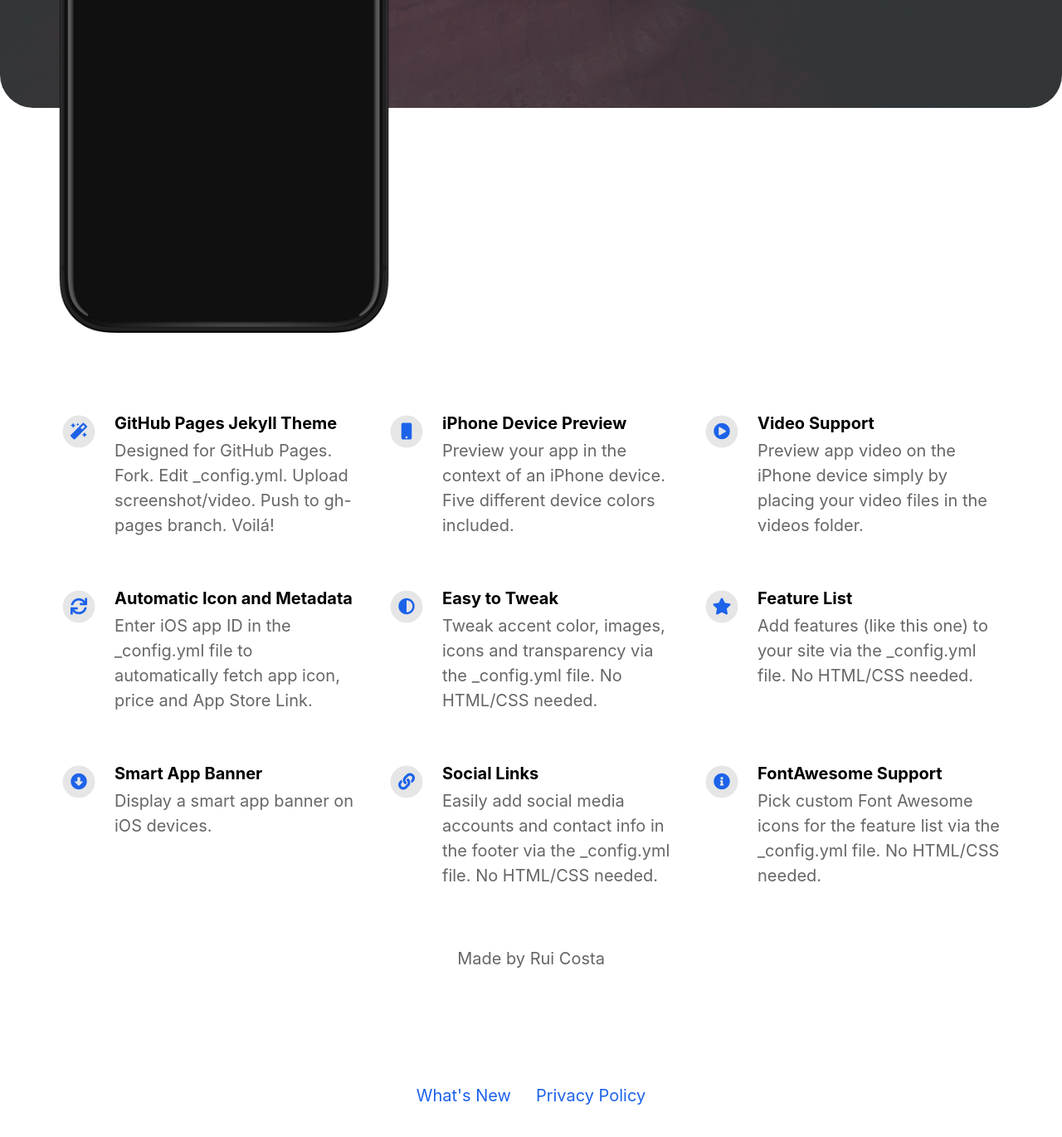
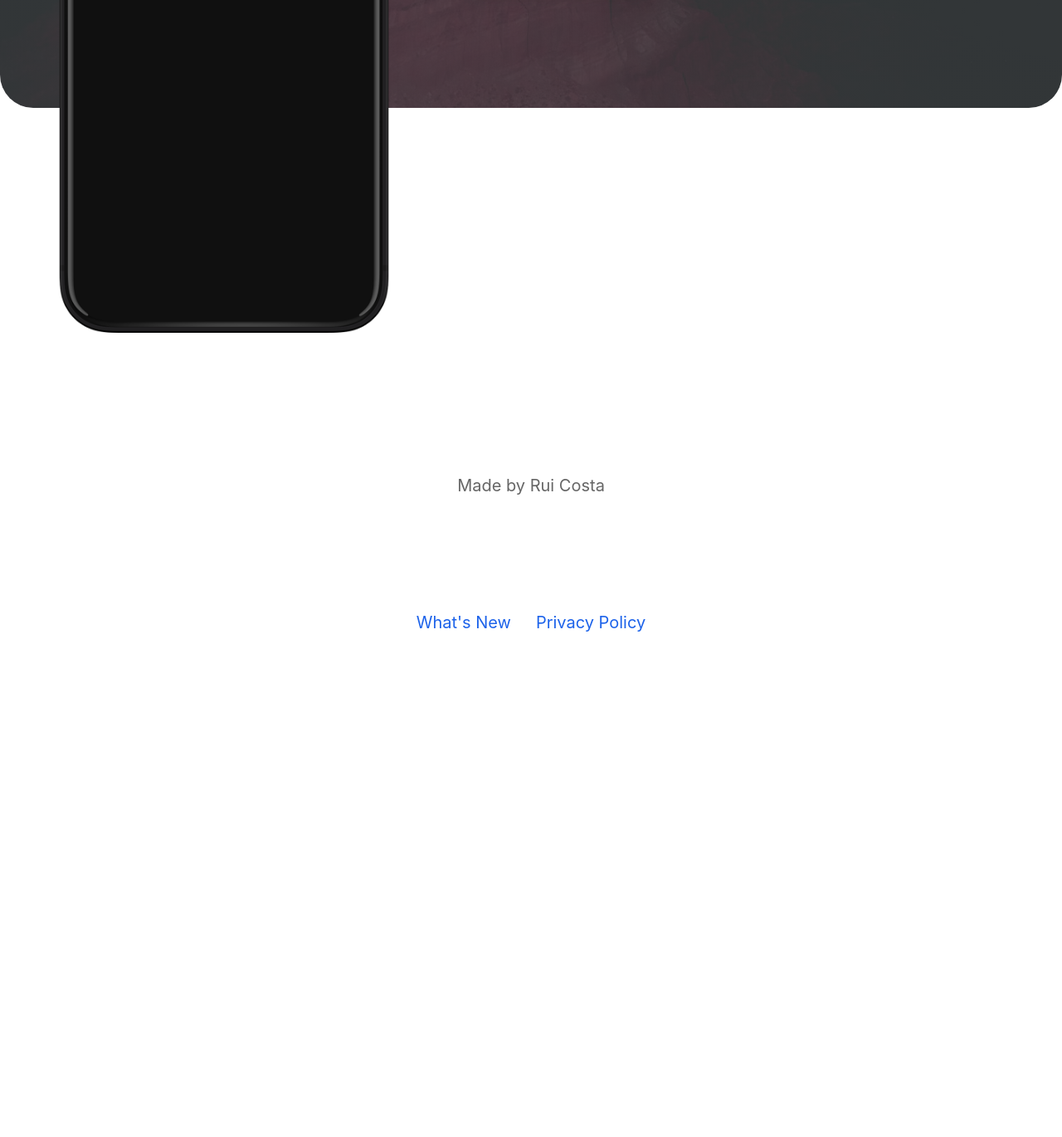
Before and after one commit to ruipfcosta/puzzled-pics-pro-landing-page, a Jekyll site: the page built from index.html, in a window 1280 px wide and 1400 px high, scrolled down 584 px. Shown: the top 1370 px of the window at 83% size. Built offline with Jekyll 4.4.1, drawn with Linux system fonts in a browser that asks for light colours; nearby versions of some CDN libraries; after the commit the page ends 1414 px from its top, so only the background shows below that.

Commit message:
Remove features

```diff
--- a/_config.yml
+++ b/_config.yml
@@ -34,47 +34,47 @@ mastodon_link                             :
 
 
 # Feature List                            Edit, add or remove features to be presented.
-features                                  :
+# features                                  :
 
-  - title                                 : GitHub Pages Jekyll Theme
-    description                           : Designed for GitHub Pages. Fork. Edit _config.yml. Upload screenshot/video. Push to gh-pages branch. Voilá!
-    fontawesome_icon_name                 : magic
+#   - title                                 : GitHub Pages Jekyll Theme
+#     description                           : Designed for GitHub Pages. Fork. Edit _config.yml. Upload screenshot/video. Push to gh-pages branch. Voilá!
+#     fontawesome_icon_name                 : magic
 
-  - title                                 : iPhone Device Preview
-    description                           : Preview your app in the context of an iPhone device. Five different device colors included.
-    fontawesome_icon_name                 : mobile
+#   - title                                 : iPhone Device Preview
+#     description                           : Preview your app in the context of an iPhone device. Five different device colors included.
+#     fontawesome_icon_name                 : mobile
 
-  - title                                 : Video Support
-    description                           : Preview app video on the iPhone device simply by placing your video files in the videos folder.
-    fontawesome_icon_name                 : play-circle
+#   - title                                 : Video Support
+#     description                           : Preview app video on the iPhone device simply by placing your video files in the videos folder.
+#     fontawesome_icon_name                 : play-circle
 
-  - title                                 : Automatic Icon and Metadata
-    description                           : Enter iOS app ID in the _config.yml file to automatically fetch app icon, price and App Store Link.
-    fontawesome_icon_name                 : sync
+#   - title                                 : Automatic Icon and Metadata
+#     description                           : Enter iOS app ID in the _config.yml file to automatically fetch app icon, price and App Store Link.
+#     fontawesome_icon_name                 : sync
 
-  - title                                 : Easy to Tweak
-    description                           : Tweak accent color, images, icons and transparency via the _config.yml file. No HTML/CSS needed.
-    fontawesome_icon_name                 : adjust
+#   - title                                 : Easy to Tweak
+#     description                           : Tweak accent color, images, icons and transparency via the _config.yml file. No HTML/CSS needed.
+#     fontawesome_icon_name                 : adjust
 
-  - title                                 : Feature List
-    description                           : Add features (like this one) to your site via the _config.yml file. No HTML/CSS needed.
-    fontawesome_icon_name                 : star
+#   - title                                 : Feature List
+#     description                           : Add features (like this one) to your site via the _config.yml file. No HTML/CSS needed.
+#     fontawesome_icon_name                 : star
 
-  - title                                 : Smart App Banner
-    description                           : Display a smart app banner on iOS devices.
-    fontawesome_icon_name                 : arrow-alt-circle-down
+#   - title                                 : Smart App Banner
+#     description                           : Display a smart app banner on iOS devices.
+#     fontawesome_icon_name                 : arrow-alt-circle-down
 
-  - title                                 : Social Links
-    description                           : Easily add social media accounts and contact info in the footer via the _config.yml file. No HTML/CSS needed.
-    fontawesome_icon_name                 : link
+#   - title                                 : Social Links
+#     description                           : Easily add social media accounts and contact info in the footer via the _config.yml file. No HTML/CSS needed.
+#     fontawesome_icon_name                 : link
 
-  - title                                 : FontAwesome Support
-    description                           : Pick custom Font Awesome icons for the feature list via the _config.yml file. No HTML/CSS needed.
-    fontawesome_icon_name                 : info-circle
+#   - title                                 : FontAwesome Support
+#     description                           : Pick custom Font Awesome icons for the feature list via the _config.yml file. No HTML/CSS needed.
+#     fontawesome_icon_name                 : info-circle
 
-  - title                                 : # New Feature Title
-    description                           : # New Feature Description
-    fontawesome_icon_name                 : # Enter Font Awesome icon name (e.g. star). Find icons on fontawesome.com/icons.
+#   - title                                 : # New Feature Title
+#     description                           : # New Feature Description
+#     fontawesome_icon_name                 : # Enter Font Awesome icon name (e.g. star). Find icons on fontawesome.com/icons.
 
 
 
```
